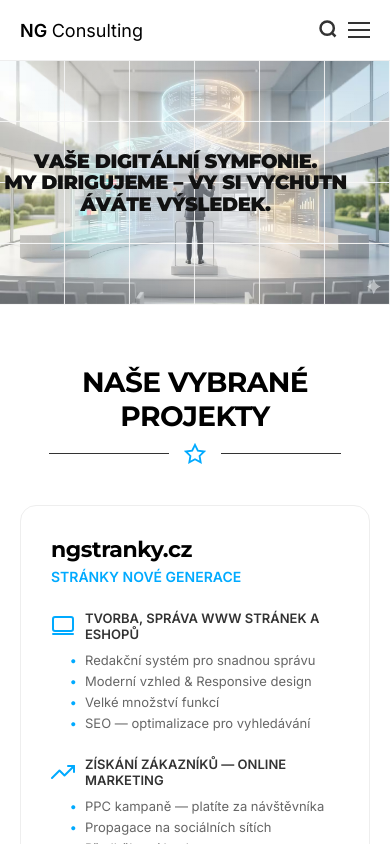
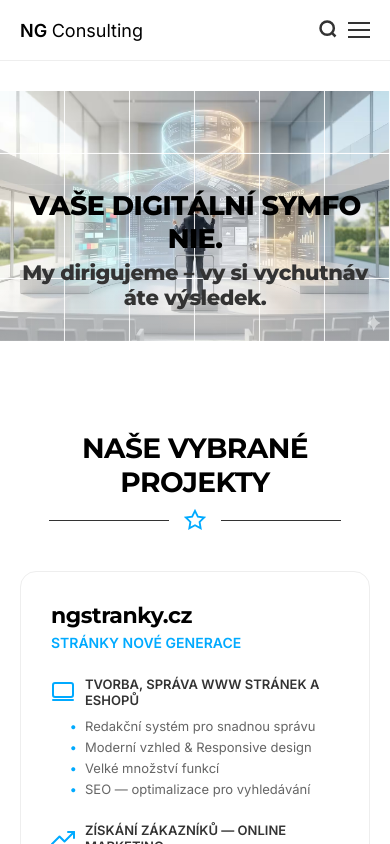
Before and after one commit to ljresetl/ng-hub, a Next.js app: page / in a window 390 px wide. Shown: the top 844 px of the page. Built offline with nearby package versions, Linux system fonts and the light colour scheme.

Commit message:
Update Foto.module.scss

```diff
--- a/src/components/Foto/Foto.module.scss
+++ b/src/components/Foto/Foto.module.scss
@@ -1,31 +1,18 @@
 // Foto.module.scss
 
 .hero {
-  padding: 0;
+  position: relative;
+  width: 100%;
   background-color: #fff;
   overflow: hidden;
-  width: 100%;
-  position: relative;
-}
-
-.container {
-  width: 100%;
-  max-width: 100%;
-  margin: 0;
-  padding: 0;
-  display: flex;
-  justify-content: center;
 }
 
 .houseCanvas {
   position: relative;
   width: 100%;
-  // ЗМІНЕНО: Було 16/7. 16/5 зробить секцію значно нижчою на десктопі.
-  aspect-ratio: 16 / 5;
+  aspect-ratio: 16 / 5; // Твоя висота для десктопа
   display: flex;
   flex-wrap: wrap;
-  background-color: rgba(0, 0, 0, 0.03);
-  box-shadow: 0 10px 30px rgba(0, 0, 0, 0.01);
   overflow: hidden;
 }
 
@@ -45,10 +32,9 @@
   background-repeat: no-repeat;
   will-change: transform, opacity;
   outline: 1px solid transparent;
-  backface-visibility: hidden;
-  z-index: 1;
 }
 
+// НОВЕ: Позиціонування тексту внизу (1/3 знизу)
 .textOverlay {
   position: absolute;
   top: 0;
@@ -56,56 +42,54 @@
   width: 100%;
   height: 100%;
   display: flex;
-  justify-content: center;
-  align-items: center;
+  flex-direction: column;
+  justify-content: flex-end; // Притискаємо до низу
+  padding-bottom: 5%; // Регулюй цей відступ, щоб підняти/опустити текст
   z-index: 10;
   pointer-events: none;
-
-  background: radial-gradient(
-    circle,
-    rgba(255, 255, 255, 0.4) 0%,
-    rgba(255, 255, 255, 0) 80%
-  );
+  background: linear-gradient(to top, rgba(255,255,255,0.4) 0%, rgba(255,255,255,0) 50%);
 }
 
-.heroText {
-  // ЗМІНЕНО: Трохи зменшено шрифт для десктопа (було до 54px)
-  font-size: clamp(20px, 3.5vw, 42px);
-  font-weight: 900;
-  text-align: center;
-  color: #111;
-  line-height: 1.1;
-  max-width: 800px;
-  width: 90%;
-  font-family: var(--heading-font, "Montserrat", sans-serif);
-  text-transform: uppercase;
-  letter-spacing: -0.02em;
+.textContainer {
+  width: 100%;
+  display: flex;
+  flex-direction: column;
+  align-items: center;
+  gap: 5px; // Відступ між першим і другим рядком
 }
 
-// АДАПТИВНІСТЬ
-@media (max-width: 1024px) {
-  .houseCanvas {
-    aspect-ratio: 16 / 6;
-  }
+.line1, .line2 {
+  width: 100%;
+  text-align: center;
+  white-space: nowrap; // ЗАБОРОНЯЄМО ПЕРЕНОС СЛІВ
+}
+
+.line1 {
+  font-size: clamp(18px, 3vw, 38px);
+  font-weight: 900;
+  color: #000;
+  text-transform: uppercase;
+}
+
+.line2 {
+  font-size: clamp(14px, 2vw, 24px); // Другий рядок трохи менший
+  font-weight: 500;
+  color: #333;
 }
 
 @media (max-width: 768px) {
   .houseCanvas {
-    // ЗМІНЕНО: Робимо картинку низькою на мобільних
     aspect-ratio: 16 / 10;
-    min-height: 200px; // Мінімальна висота, щоб текст вліз
+    min-height: 250px;
   }
 
-  .heroText {
-    max-width: 90%;
-    line-height: 1.1;
-    // ЗМІНЕНО: Ще трохи зменшили шрифт для мобілок
-    font-size: clamp(15px, 5vw, 20px);
+  .line1, .line2 {
+    white-space: normal; // На дуже вузьких екранах краще дозволити перенос, щоб текст не виліз за екран
+    width: 90%;
+    margin: 0 auto;
+  }
+
+  .textOverlay {
+    padding-bottom: 8%; // Трохи вище на мобільних
   }
 }
-
-@supports (-webkit-hyphens:none) {
-  .brick {
-    -webkit-transform: translate3d(0,0,0);
-  }
-}
```
